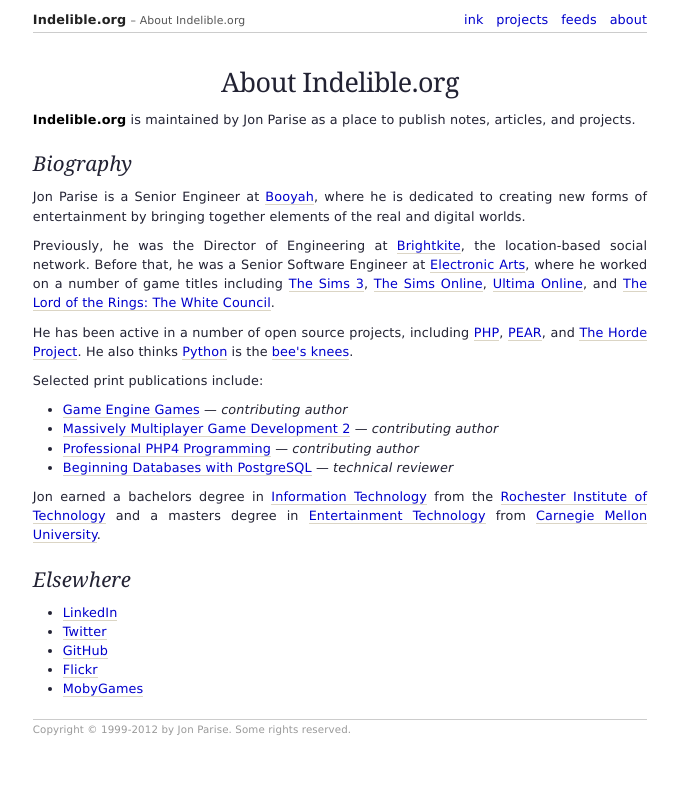
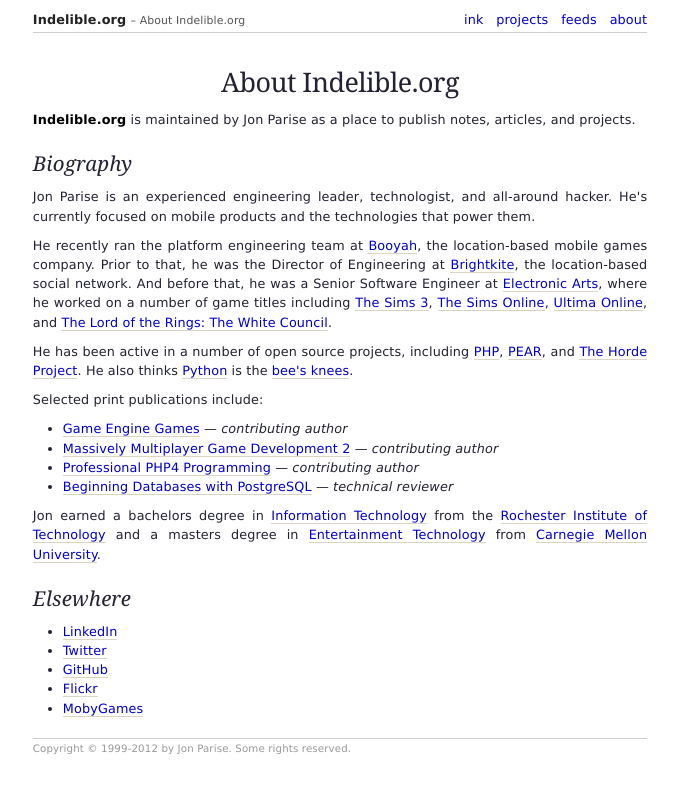
Before and after one commit to jparise/jparise.github.com, a Jekyll site: the page built from about/index.html, in a window 1280 px wide. Shown: the top 793 px of the page, without its empty margins (300-979 px from the left). Built offline with Jekyll 4.4.1, drawn with Linux system fonts in a browser that asks for light colours; Markdown is read by kramdown in place of the engine named in the settings.

Commit message:
Updating my biography post-Booyah.

```diff
--- a/about/index.html
+++ b/about/index.html
@@ -11,11 +11,10 @@
 
 <h2>Biography</h2>
 <p>
-Jon Parise is a Senior Engineer at <a href="http://www.booyah.com/">Booyah</a>, where he is dedicated to creating new forms of entertainment by bringing together elements of the real and digital worlds.
+Jon Parise is an experienced engineering leader, technologist, and all-around hacker.  He's currently focused on mobile products and the technologies that power them.
 </p>
-
 <p>
-Previously, he was the Director of Engineering at <a href="http://brightkite.com/">Brightkite</a>, the location-based social network.  Before that, he was a Senior Software Engineer at <a href="http://www.ea.com/">Electronic Arts</a>, where he worked on a number of game titles including <a href="http://en.wikipedia.org/wiki/The_Sims_3">The Sims 3</a>, <a href="http://en.wikipedia.org/wiki/The_Sims_Online">The Sims Online</a>, <a href="http://en.wikipedia.org/wiki/Ultima_online">Ultima Online</a>, and <a href="http://en.wikipedia.org/wiki/The_Lord_of_the_Rings:_The_White_Council">The Lord of the Rings: The White Council</a>.
+He recently ran the platform engineering team at <a href="http://www.booyah.com/">Booyah</a>, the location-based mobile games company.  Prior to that, he was the Director of Engineering at <a href="http://brightkite.com/">Brightkite</a>, the location-based social network.  And before that, he was a Senior Software Engineer at <a href="http://www.ea.com/">Electronic Arts</a>, where he worked on a number of game titles including <a href="http://en.wikipedia.org/wiki/The_Sims_3">The Sims 3</a>, <a href="http://en.wikipedia.org/wiki/The_Sims_Online">The Sims Online</a>, <a href="http://en.wikipedia.org/wiki/Ultima_online">Ultima Online</a>, and <a href="http://en.wikipedia.org/wiki/The_Lord_of_the_Rings:_The_White_Council">The Lord of the Rings: The White Council</a>.
 </p>
 <p>
 He has been active in a number of open source projects, including <a href="http://www.php.net/">PHP</a>, <a href="http://pear.php.net/">PEAR</a>, and <a href="http://www.horde.org/">The Horde Project</a>.  He also thinks <a href="http://www.python.org/">Python</a> is the <a href="http://en.wiktionary.org/wiki/bee%27s_knees">bee's knees</a>.
```
